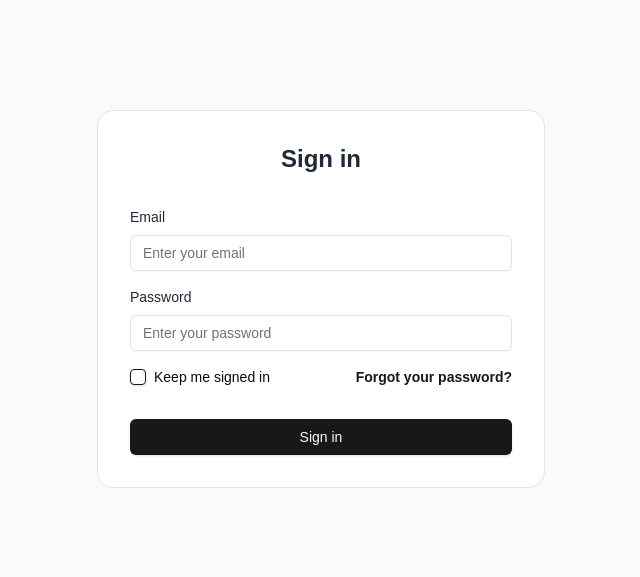
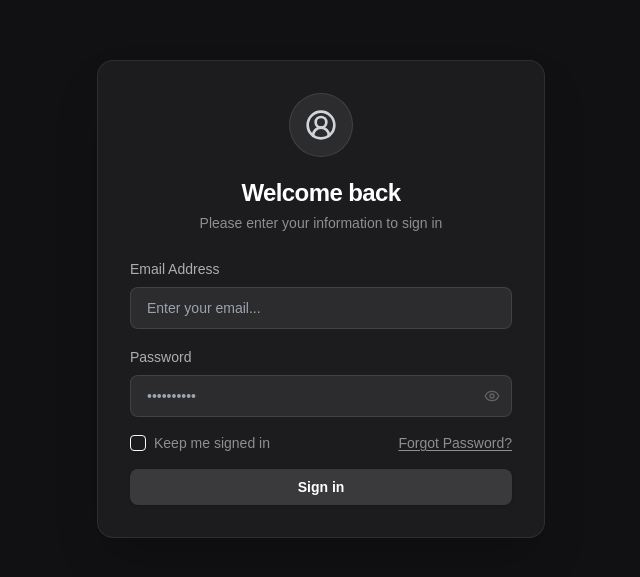
Before and after one commit to md-ali-0/portfolio-dashboard, a Next.js app: page /auth/signin in a window 1280 px wide. Shown: the part 101-678 px from the top of the page, without its empty margins (319-959 px from the left). Built offline with nearby package versions, Linux system fonts and the light colour scheme; no server answers.

Commit message:
feat: dark charcoal auth UI - #1c1c1e card, #2c2c2e inputs, show/hide password

```diff
--- a/src/app/auth/signin/page.tsx
+++ b/src/app/auth/signin/page.tsx
@@ -2,11 +2,9 @@ import SignInForm from "@/components/auth/signin-form";
 
 const Page = () => {
     return (
-        <div className="bg-gray-50">
-            <div className="min-h-screen flex flex-col items-center justify-center py-5 px-4">
-                <div className="max-w-md w-full">
-                    <SignInForm />
-                </div>
+        <div className="dark min-h-screen flex flex-col items-center justify-center py-5 px-4" style={{ background: '#111113' }}>
+            <div className="relative max-w-md w-full">
+                <SignInForm />
             </div>
         </div>
     );
--- a/src/components/auth/change-password-form.tsx
+++ b/src/components/auth/change-password-form.tsx
@@ -1,17 +1,18 @@
 "use client";
 
-import { Input } from "@/components/ui/input";
 import { useResetPasswordMutation } from "@/redux/features/auth/authApi";
 import { ErrorResponse } from "@/types";
 import { SerializedError } from "@reduxjs/toolkit";
+import { Eye, EyeOff, KeyRound, ShieldCheck } from "lucide-react";
 import { useRouter } from "next/navigation";
-import { FC, useEffect } from "react";
+import { FC, useEffect, useState } from "react";
 import { SubmitHandler, useForm } from "react-hook-form";
 import { toast } from "sonner";
 import { Button } from "../ui/button";
 
 interface FormValues {
     newPassword: string;
+    confirmPassword: string;
 }
 
 interface ChangePasswordFormProps {
@@ -19,22 +20,16 @@ interface ChangePasswordFormProps {
 }
 
 const ChangePasswordForm: FC<ChangePasswordFormProps> = ({ token }) => {
-    const {
-        register,
-        handleSubmit,
-        formState: { errors },
-    } = useForm<FormValues>();
+    const [showPassword, setShowPassword] = useState(false);
+    const [showConfirm, setShowConfirm] = useState(false);
+    const { register, handleSubmit, watch, formState: { errors } } = useForm<FormValues>();
     const router = useRouter();
-    const [resetPassword, { isSuccess, isError, error }] =
-        useResetPasswordMutation();
+    const [resetPassword, { isSuccess, isError, error }] = useResetPasswordMutation();
 
     useEffect(() => {
         if (isError) {
             const errorResponse = error as ErrorResponse | SerializedError;
-            const errorMessage =
-                (errorResponse as ErrorResponse)?.data?.message ||
-                "Something went wrong";
-            toast.error(errorMessage);
+            toast.error((errorResponse as ErrorResponse)?.data?.message || "Something went wrong");
         }
         if (isSuccess) {
             toast.success("Password reset successfully.");
@@ -44,58 +39,91 @@ const ChangePasswordForm: FC<ChangePasswordFormProps> = ({ token }) => {
 
     const onSubmit: SubmitHandler<FormValues> = async (data) => {
         try {
-            if (!token) {
-                toast.error("Invalid request. Missing id or token.");
-                return;
-            }
-            await resetPassword({
-                password: data.newPassword,
-                token,
-            }).unwrap();
-        } catch (error) {
-            console.log(error);
-        }
+            if (!token) { toast.error("Invalid request. Missing token."); return; }
+            await resetPassword({ password: data.newPassword, token }).unwrap();
+        } catch (e) { console.log(e); }
     };
 
     return (
-        <div className="p-8 rounded-2xl bg-white border">
-            <h2 className="text-gray-800 text-center text-2xl font-bold">
-                Change Password
-            </h2>
-            <form onSubmit={handleSubmit(onSubmit)} className="mt-8 space-y-4">
-                <div>
-                    <label className="text-gray-800 text-sm mb-2 block">
-                        New Password
-                    </label>
-                    <div>
-                        <Input
+        <div
+            className="w-full rounded-2xl p-8 shadow-2xl"
+            style={{ background: '#1c1c1e', border: '1px solid rgba(255,255,255,0.08)' }}
+        >
+            {/* Header */}
+            <div className="flex flex-col items-center mb-6">
+                <div
+                    className="flex items-center justify-center w-16 h-16 rounded-full mb-5"
+                    style={{ background: '#2c2c2e', border: '1px solid rgba(255,255,255,0.1)' }}
+                >
+                    <KeyRound className="w-7 h-7 text-gray-300" />
+                </div>
+                <h2 className="text-2xl font-semibold text-white tracking-tight">Set new password</h2>
+                <p className="text-sm mt-1" style={{ color: '#8e8e93' }}>Choose a strong password</p>
+            </div>
+
+            <form onSubmit={handleSubmit(onSubmit)} className="space-y-4">
+                {/* New password */}
+                <div className="space-y-1.5">
+                    <label className="text-sm font-medium" style={{ color: '#aeaeb2' }}>New Password</label>
+                    <div className="relative">
+                        <input
                             {...register("newPassword", {
-                                required: "New password is required",
-                                minLength: {
-                                    value: 6,
-                                    message:
-                                        "Password must be at least 6 characters",
-                                },
+                                required: "Password is required",
+                                minLength: { value: 6, message: "Must be at least 6 characters" },
                             })}
-                            type="password"
-                            placeholder="Enter your password"
-                            className={
-                                errors.newPassword ? "border-red-500" : ""
-                            }
+                            type={showPassword ? "text" : "password"}
+                            placeholder="••••••••••"
+                            className="w-full rounded-lg px-4 py-2.5 pr-10 text-sm outline-none transition-all"
+                            style={{
+                                background: '#2c2c2e',
+                                border: errors.newPassword ? '1px solid #ff453a' : '1px solid rgba(255,255,255,0.1)',
+                                color: 'white',
+                            }}
+                            onFocus={(e) => { if (!errors.newPassword) e.currentTarget.style.border = '1px solid rgba(255,255,255,0.3)'; }}
+                            onBlur={(e) => { if (!errors.newPassword) e.currentTarget.style.border = '1px solid rgba(255,255,255,0.1)'; }}
                         />
-                        {errors.newPassword && (
-                            <span className="text-red-500 text-sm">
-                                {errors.newPassword.message}
-                            </span>
-                        )}
+                        <button type="button" onClick={() => setShowPassword(!showPassword)} className="absolute right-3 top-1/2 -translate-y-1/2" style={{ color: '#636366' }}>
+                            {showPassword ? <EyeOff className="w-4 h-4" /> : <Eye className="w-4 h-4" />}
+                        </button>
                     </div>
+                    {errors.newPassword && <p className="text-xs" style={{ color: '#ff453a' }}>{errors.newPassword.message}</p>}
                 </div>
 
-                <div className="!mt-8">
-                    <Button type="submit" className="w-full">
-                        Change Password
-                    </Button>
+                {/* Confirm password */}
+                <div className="space-y-1.5">
+                    <label className="text-sm font-medium" style={{ color: '#aeaeb2' }}>Confirm Password</label>
+                    <div className="relative">
+                        <input
+                            {...register("confirmPassword", {
+                                required: "Please confirm your password",
+                                validate: (val) => val === watch("newPassword") || "Passwords do not match",
+                            })}
+                            type={showConfirm ? "text" : "password"}
+                            placeholder="••••••••••"
+                            className="w-full rounded-lg px-4 py-2.5 pr-10 text-sm outline-none transition-all"
+                            style={{
+                                background: '#2c2c2e',
+                                border: errors.confirmPassword ? '1px solid #ff453a' : '1px solid rgba(255,255,255,0.1)',
+                                color: 'white',
+                            }}
+                            onFocus={(e) => { if (!errors.confirmPassword) e.currentTarget.style.border = '1px solid rgba(255,255,255,0.3)'; }}
+                            onBlur={(e) => { if (!errors.confirmPassword) e.currentTarget.style.border = '1px solid rgba(255,255,255,0.1)'; }}
+                        />
+                        <button type="button" onClick={() => setShowConfirm(!showConfirm)} className="absolute right-3 top-1/2 -translate-y-1/2" style={{ color: '#636366' }}>
+                            {showConfirm ? <EyeOff className="w-4 h-4" /> : <Eye className="w-4 h-4" />}
+                        </button>
+                    </div>
+                    {errors.confirmPassword && <p className="text-xs" style={{ color: '#ff453a' }}>{errors.confirmPassword.message}</p>}
                 </div>
+
+                <Button
+                    type="submit"
+                    className="w-full py-2.5 rounded-lg text-sm font-semibold text-white border-0 transition-all hover:opacity-90 active:scale-[0.98] flex items-center justify-center gap-2"
+                    style={{ background: '#3a3a3c' }}
+                >
+                    <ShieldCheck className="w-4 h-4" />
+                    Reset Password
+                </Button>
             </form>
         </div>
     );
--- a/src/components/auth/forget-passowrd-form.tsx
+++ b/src/components/auth/forget-passowrd-form.tsx
@@ -5,17 +5,19 @@ import { forgotPasswordSchema } from "@/schema/forgot-password.schema";
 import { ErrorResponse } from "@/types";
 import { zodResolver } from "@hookform/resolvers/zod";
 import { SerializedError } from "@reduxjs/toolkit";
+import { ArrowLeft, Mail, SendHorizonal } from "lucide-react";
+import Link from "next/link";
 import { useEffect, useState } from "react";
 import { SubmitHandler, useForm } from "react-hook-form";
 import { toast } from "sonner";
 import { Button } from "../ui/button";
-import { Input } from "../ui/input";
 
 interface FormValues {
     email: string;
     password: string;
     rememberMe: boolean;
 }
+
 export default function ForgetPassowrdForm() {
     const {
         register,
@@ -23,30 +25,19 @@ export default function ForgetPassowrdForm() {
         formState: { errors },
     } = useForm<FormValues>({
         resolver: zodResolver(forgotPasswordSchema),
-        defaultValues: {
-            email: "",
-            password: "",
-            rememberMe: false,
-        },
+        defaultValues: { email: "", password: "", rememberMe: false },
     });
-    const [forgotPassword, { isSuccess, isError, error }] =
-        useForgetPasswordMutation();
 
+    const [forgotPassword, { isSuccess, isError, error }] = useForgetPasswordMutation();
     const [loading, setLoading] = useState(false);
 
     useEffect(() => {
         if (isError) {
             const errorResponse = error as ErrorResponse | SerializedError;
-
-            const errorMessage =
-                (errorResponse as ErrorResponse)?.data?.message ||
-                "Something Went Wrong";
-
+            const errorMessage = (errorResponse as ErrorResponse)?.data?.message || "Something Went Wrong";
             toast.error(errorMessage);
         }
-        if (isSuccess) {
-            toast.success("Check your email to reset password.");
-        }
+        if (isSuccess) toast.success("Check your email to reset password.");
     }, [error, isError, isSuccess]);
 
     const onSubmit: SubmitHandler<FormValues> = async (data) => {
@@ -56,36 +47,58 @@ export default function ForgetPassowrdForm() {
     };
 
     return (
-        <div className="p-8 rounded-2xl bg-white border">
-            <h2 className="text-gray-800 text-center text-2xl font-bold">
-                Forgot your password?
-            </h2>
-            <form onSubmit={handleSubmit(onSubmit)} className="mt-8 space-y-4">
-                <div>
-                    <label className="text-gray-800 text-sm mb-2 block">
-                        Email address
-                    </label>
-                    <div>
-                        <Input
-                            {...register("email")}
-                            type="email"
-                            placeholder="Enter your email"
-                            className={errors.email ? "border-red-500" : ""}
-                        />
-                        {errors.email && (
-                            <span className="text-red-500 text-sm">
-                                {errors.email.message}
-                            </span>
-                        )}
-                    </div>
+        <div
+            className="w-full rounded-2xl p-8 shadow-2xl"
+            style={{ background: '#1c1c1e', border: '1px solid rgba(255,255,255,0.08)' }}
+        >
+            {/* Header */}
+            <div className="flex flex-col items-center mb-6">
+                <div
+                    className="flex items-center justify-center w-16 h-16 rounded-full mb-5"
+                    style={{ background: '#2c2c2e', border: '1px solid rgba(255,255,255,0.1)' }}
+                >
+                    <Mail className="w-7 h-7 text-gray-300" />
+                </div>
+                <h2 className="text-2xl font-semibold text-white tracking-tight">Forgot password?</h2>
+                <p className="text-sm mt-1 text-center" style={{ color: '#8e8e93' }}>
+                    We&apos;ll send a reset link to your email
+                </p>
+            </div>
+
+            <form onSubmit={handleSubmit(onSubmit)} className="space-y-4">
+                <div className="space-y-1.5">
+                    <label className="text-sm font-medium" style={{ color: '#aeaeb2' }}>Email Address</label>
+                    <input
+                        {...register("email")}
+                        type="email"
+                        placeholder="Enter your email..."
+                        className="w-full rounded-lg px-4 py-2.5 text-sm outline-none transition-all"
+                        style={{
+                            background: '#2c2c2e',
+                            border: errors.email ? '1px solid #ff453a' : '1px solid rgba(255,255,255,0.1)',
+                            color: 'white',
+                        }}
+                        onFocus={(e) => { if (!errors.email) e.currentTarget.style.border = '1px solid rgba(255,255,255,0.3)'; }}
+                        onBlur={(e) => { if (!errors.email) e.currentTarget.style.border = '1px solid rgba(255,255,255,0.1)'; }}
+                    />
+                    {errors.email && <p className="text-xs" style={{ color: '#ff453a' }}>{errors.email.message}</p>}
                 </div>
 
-                <div className="!mt-8">
-                    <Button type="submit" disabled={loading} className="w-full">
-                        {loading
-                            ? "Sending Verification Email.."
-                            : "Send Verification Email"}
-                    </Button>
+                <Button
+                    type="submit"
+                    disabled={loading}
+                    className="w-full py-2.5 rounded-lg text-sm font-semibold text-white border-0 transition-all hover:opacity-90 active:scale-[0.98] flex items-center justify-center gap-2"
+                    style={{ background: '#3a3a3c' }}
+                >
+                    <SendHorizonal className="w-4 h-4" />
+                    {loading ? "Sending..." : "Send Reset Link"}
+                </Button>
+
+                <div className="text-center">
+                    <Link href="/auth/signin" className="inline-flex items-center gap-1.5 text-sm transition-colors hover:text-white" style={{ color: '#8e8e93' }}>
+                        <ArrowLeft className="w-4 h-4" />
+                        Back to sign in
+                    </Link>
                 </div>
             </form>
         </div>
--- a/src/components/auth/signin-form.tsx
+++ b/src/components/auth/signin-form.tsx
@@ -1,12 +1,12 @@
 'use client'
 
 import { Button } from "@/components/ui/button";
-import { Input } from "@/components/ui/input";
 import { useSession } from "@/provider/session-provider";
 import { signin } from "@/service/auth";
+import { Eye, EyeOff, UserCircle2 } from "lucide-react";
 import Link from "next/link";
 import { useRouter } from "next/navigation";
-import React from "react";
+import React, { useState } from "react";
 import { SubmitHandler, useForm } from "react-hook-form";
 import { toast } from "sonner";
 import { Checkbox } from "../ui/checkbox";
@@ -19,39 +19,51 @@ interface FormValues {
 }
 
 const SignInForm: React.FC = () => {
+    const [showPassword, setShowPassword] = useState(false);
     const {
         register,
         handleSubmit,
-        formState: { errors },
+        formState: { errors, isSubmitting },
     } = useForm<FormValues>();
 
     const router = useRouter();
+    const { setIsLoading } = useSession();
 
-
-    const { setIsLoading } = useSession()
     const onSubmit: SubmitHandler<FormValues> = async (data) => {
         const response = await signin(data);
-        setIsLoading(true)
-
+        setIsLoading(true);
         if (response.success) {
-            toast.success("User Logged In Successfully");
+            toast.success("Logged in successfully");
             router.push("/dashboard");
-            localStorage.setItem('accessToken', response.data)
+            localStorage.setItem('accessToken', response.data);
         } else {
             toast.error(response?.message);
         }
     };
 
     return (
-        <div className="p-8 rounded-2xl bg-white border">
-            <h2 className="text-gray-800 text-center text-2xl font-bold">
-                Sign in
-            </h2>
-            <form onSubmit={handleSubmit(onSubmit)} className="mt-8 space-y-4">
-                <div>
-                    <label className="text-gray-800 text-sm mb-2 block">Email</label>
-                    <div>
-                        <Input
+        <div
+            className="w-full rounded-2xl p-8 shadow-2xl"
+            style={{ background: '#1c1c1e', border: '1px solid rgba(255,255,255,0.08)' }}
+        >
+            {/* Avatar icon */}
+            <div className="flex flex-col items-center mb-6">
+                <div
+                    className="flex items-center justify-center w-16 h-16 rounded-full mb-5"
+                    style={{ background: '#2c2c2e', border: '1px solid rgba(255,255,255,0.1)' }}
+                >
+                    <UserCircle2 className="w-8 h-8 text-gray-300" />
+                </div>
+                <h2 className="text-2xl font-semibold text-white tracking-tight">Welcome back</h2>
+                <p className="text-sm mt-1" style={{ color: '#8e8e93' }}>
+                    Please enter your information to sign in
+                </p>
+            </div>
+            <form onSubmit={handleSubmit(onSubmit)} className="space-y-4">
+                {/* Email */}
+                <div className="space-y-1.5">
+                    <label className="text-sm font-medium" style={{ color: '#aeaeb2' }}>Email Address</label>
+                    <input
                         {...register("email", {
                             required: "Email is required",
                             pattern: {
@@ -60,57 +72,77 @@ const SignInForm: React.FC = () => {
                             },
                         })}
                         type="email"
-                            placeholder="Enter your email"
-                            className={errors.email ? "border-red-500" : ""}
+                        placeholder="Enter your email..."
+                        className="w-full rounded-lg px-4 py-2.5 text-sm text-white outline-none transition-all"
+                        style={{
+                            background: '#2c2c2e',
+                            border: errors.email ? '1px solid #ff453a' : '1px solid rgba(255,255,255,0.1)',
+                            color: 'white',
+                        }}
+                        onFocus={(e) => { if (!errors.email) e.currentTarget.style.border = '1px solid rgba(255,255,255,0.3)'; }}
+                        onBlur={(e) => { if (!errors.email) e.currentTarget.style.border = '1px solid rgba(255,255,255,0.1)'; }}
                     />
                     {errors.email && (
-                            <span className="text-red-500 text-sm">
-                                {errors.email.message}
-                            </span>
+                        <p className="text-xs" style={{ color: '#ff453a' }}>{errors.email.message}</p>
                     )}
                 </div>
-                </div>
-                <div>
-                    <label className="text-gray-800 text-sm mb-2 block">Password</label>
-                    <div>
-                        <Input
+
+                {/* Password */}
+                <div className="space-y-1.5">
+                    <label className="text-sm font-medium" style={{ color: '#aeaeb2' }}>Password</label>
+                    <div className="relative">
+                        <input
                             {...register("password", {
                                 required: "Password is required",
-                                minLength: {
-                                    value: 6,
-                                    message: "Password must be at least 6 characters",
-                                },
+                                minLength: { value: 6, message: "Must be at least 6 characters" },
                             })}
-                            type="password"
-                            placeholder="Enter your password"
-                            className={errors.password ? "border-red-500" : ""}
+                            type={showPassword ? "text" : "password"}
+                            placeholder="••••••••••"
+                            className="w-full rounded-lg px-4 py-2.5 pr-10 text-sm text-white outline-none transition-all"
+                            style={{
+                                background: '#2c2c2e',
+                                border: errors.password ? '1px solid #ff453a' : '1px solid rgba(255,255,255,0.1)',
+                                color: 'white',
+                            }}
+                            onFocus={(e) => { if (!errors.password) e.currentTarget.style.border = '1px solid rgba(255,255,255,0.3)'; }}
+                            onBlur={(e) => { if (!errors.password) e.currentTarget.style.border = '1px solid rgba(255,255,255,0.1)'; }}
                         />
+                        <button
+                            type="button"
+                            onClick={() => setShowPassword(!showPassword)}
+                            className="absolute right-3 top-1/2 -translate-y-1/2 transition-colors"
+                            style={{ color: '#636366' }}
+                        >
+                            {showPassword ? <EyeOff className="w-4 h-4" /> : <Eye className="w-4 h-4" />}
+                        </button>
+                    </div>
                     {errors.password && (
-                            <span className="text-red-500 text-sm">
-                                {errors.password.message}
-                            </span>
+                        <p className="text-xs" style={{ color: '#ff453a' }}>{errors.password.message}</p>
                     )}
                 </div>
-                </div>
-                <div className="flex flex-wrap items-center justify-between gap-4">
-                <div className="flex items-center space-x-2">
+
+                {/* Remember + Forgot */}
+                <div className="flex items-center justify-between">
+                    <div className="flex items-center gap-2">
                         <Checkbox id="remember-me" {...register("rememberMe")} />
-                    <Label htmlFor="remember-me" className="ml-2 block text-sm">
+                        <Label htmlFor="remember-me" className="text-sm cursor-pointer" style={{ color: '#8e8e93' }}>
                             Keep me signed in
                         </Label>
                     </div>
-                    <div className="text-sm">
-                        <Link href="/auth/forgot-password" className="text-primary hover:underline font-semibold">
-                            Forgot your password?
+                    <Link href="/auth/forgot-password" className="text-sm underline underline-offset-2 transition-colors hover:text-white" style={{ color: '#8e8e93' }}>
+                        Forgot Password?
                     </Link>
                 </div>
-                </div>
 
-                <div className="!mt-8">
-                    <Button type="submit" className="w-full">
-                        Sign in
+                {/* Submit */}
+                <Button
+                    type="submit"
+                    disabled={isSubmitting}
+                    className="w-full py-2.5 rounded-lg text-sm font-semibold text-white border-0 transition-all hover:opacity-90 active:scale-[0.98]"
+                    style={{ background: '#3a3a3c' }}
+                >
+                    {isSubmitting ? "Signing in..." : "Sign in"}
                 </Button>
-                </div>
             </form>
         </div>
     );
--- a/src/config/index.ts
+++ b/src/config/index.ts
@@ -1,5 +1,5 @@
 /* eslint-disable import/no-anonymous-default-export */
 export default {
-    host: process.env.NEXT_PUBLIC_BASE_URL,
+    host: process.env.BASE_URL,
     secret: process.env.AUTH_SECRET,
 };
```
Also changed, not shown: src/app/auth/change-password/page.tsx (+3 -5 lines), src/app/auth/forgot-password/page.tsx (+3 -5 lines), 1 other file (tests, documents, lock files or other folders). Lines whose indentation alone changed are shown as unchanged.
